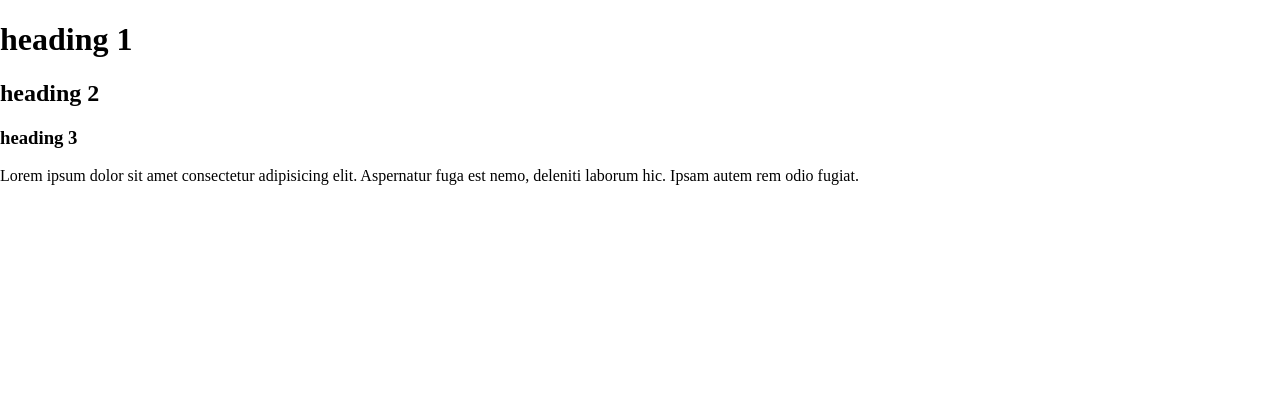
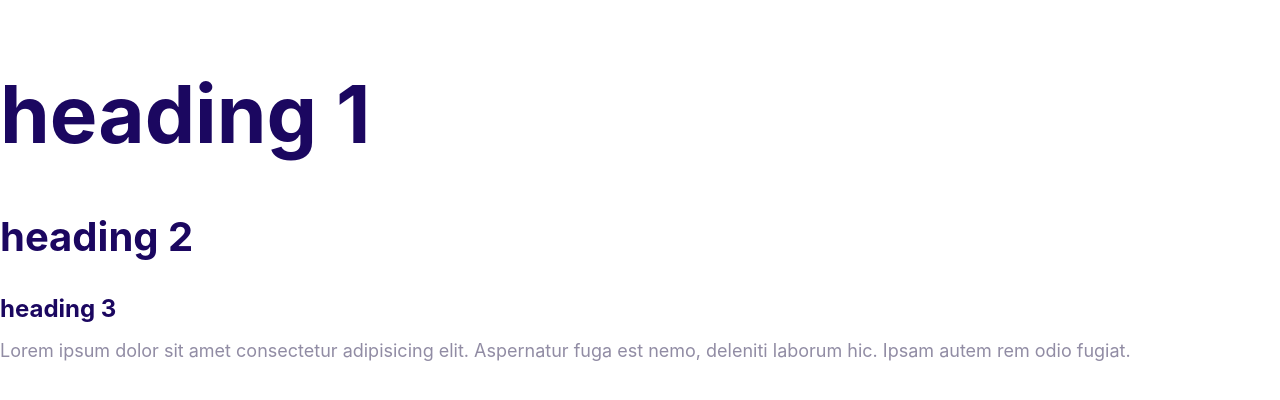
Before and after one commit to OMARIBRAHIM-WEBD/omari, a plain HTML site: page index.html in a window 1280 px wide. Drawn offline with Linux system fonts and the light colour scheme.

Commit message:
define the styles for the fonts

```diff
--- a/css/style.css
+++ b/css/style.css
@@ -5,3 +5,48 @@
   --color-heading: #1b0760;
   --color-body: #918ca4;
 }
+html {
+  /* font-size is 16px by default */
+  font-size: 62.5%;
+}
+body {
+  font-family: Inter, Arial, Helvetica, sans-serif;
+  color: var(--color-body);
+  font-size: 2.4rem;
+  line-height: 1.5;
+}
+h1,
+h2,
+h3 {
+  color: var(--color-heading);
+  margin-bottom: 1rem;
+}
+
+h1 {
+  font-size: 7rem;
+}
+h2 {
+  font-size: 4rem;
+}
+
+h3 {
+  font-size: 3rem;
+}
+p {
+  margin-top: 0;
+}
+
+@media screen and (min-width: 1024px) {
+  body {
+    font-size: 1.8rem;
+  }
+  h1 {
+    font-size: 8rem;
+  }
+  h2 {
+    font-size: 4rem;
+  }
+  h3 {
+    font-size: 2.4rem;
+  }
+}
```
